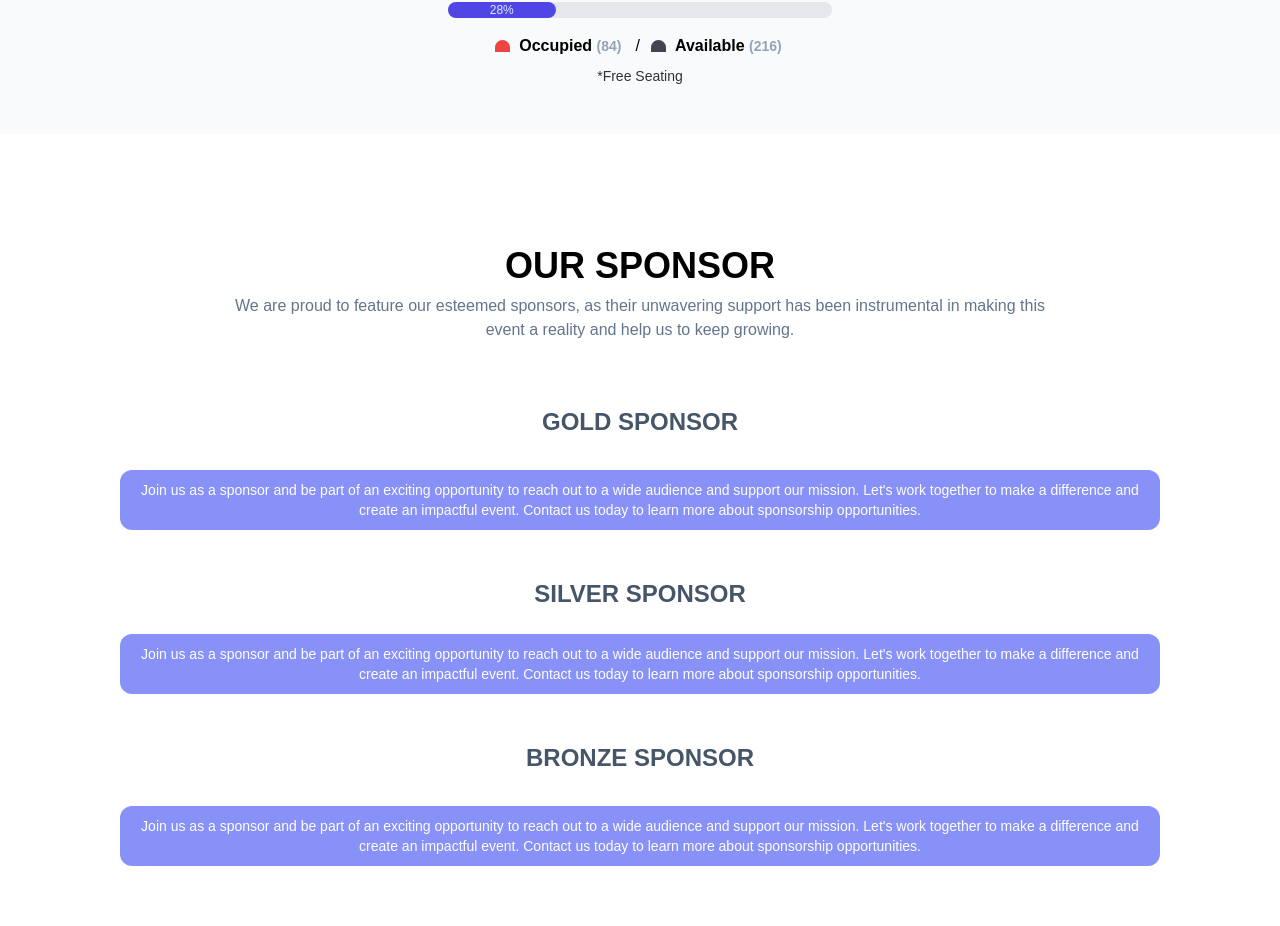
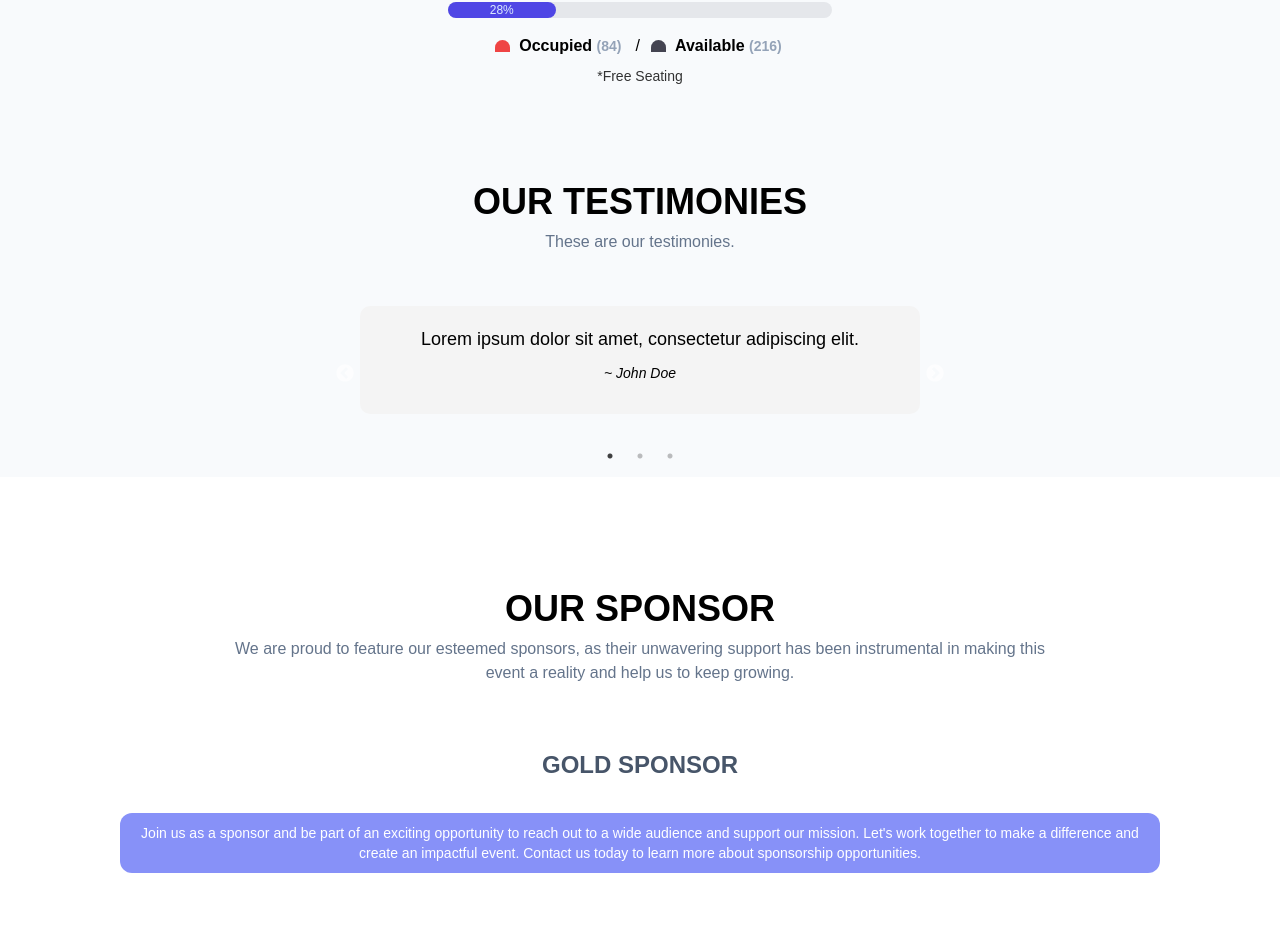
Before and after one commit to HamsterKaget/landing-comsnets, a React (Create React App) app: page / in a window 1280 px wide. Shown: the part 5292-6218 px from the top of the page. Built offline with nearby package versions, Linux system fonts and the light colour scheme.

Commit message:
add Testimoni

```diff
--- a/src/components/pages/Home.jsx
+++ b/src/components/pages/Home.jsx
@@ -15,7 +15,7 @@ import Topic from "./index/Topic";
 import SponsorLogo from "./index/SponsorLogo";
 import SeatingPreview from "./index/SeatingPreview";
 import Schedule from "./index/Schedule";
-
+import Testimoni from "./index/Testimoni";
 class Home extends React.Component {
   render() {
     return (
@@ -32,6 +32,7 @@ class Home extends React.Component {
           <EventDetail />
           <Package />
           <SeatingPreview />
+          <Testimoni />
           <SponsorLogo />
           {/* <Sponsor /> */}
           {/* <Activity /> */}
--- /dev/null
+++ b/src/components/pages/index/Testimoni.css
@@ -0,0 +1,31 @@
+.testimoni-container{
+  max-width: 600px;
+  margin: 0 auto;
+  padding: 20px; /* Padding untuk memberikan ruang di sekitar carousel */
+  background-color: #f4f4f4;
+  border-radius: 10px;
+  box-shadow: 0 2px 4px rgba(0, 0, 0, 0.1); /* Efek bayangan untuk container */
+}
+.testimoni-carousel {
+  max-width: 600px;
+  margin: 0 auto;
+  padding: 20px;
+}
+
+.testimonial-item {
+  text-align: center;
+  padding: 20px;
+  background-color: #f4f4f4;
+  border-radius: 10px;
+}
+
+.quote {
+  font-size: 18px;
+  margin-bottom: 10px;
+}
+
+.author {
+  font-style: italic;
+  font-size: 14px;
+  margin-bottom: 10px;
+}
--- /dev/null
+++ b/src/components/pages/index/Testimoni.jsx
@@ -0,0 +1,59 @@
+import React from "react";
+import "./Testimoni.css"; // Import your CSS file
+import Slider from "react-slick";
+import 'slick-carousel/slick/slick.css';
+import 'slick-carousel/slick/slick-theme.css';
+
+const testimonies = [
+    {
+      quote: "Lorem ipsum dolor sit amet, consectetur adipiscing elit.",
+      author: "~ John Doe",
+    },
+    {
+        quote: "Pellentesque habitant morbi tristique senectus et netus et malesuada fames ac turpis egestas.",
+        author: "~ Jane Smith",
+    },
+    {
+        quote: "You cannot find yourself by going into the past. You can find yourself by coming into the present.",
+        author: "~ Eckhart Tolle",
+    }
+];
+
+
+const Testimoni = () => {
+    const settings = {
+        dots: true,
+        infinite: true,
+        speed: 500,
+        slidesToShow: 1,
+        slidesToScroll: 1,
+      };
+    return (
+      <>
+      <section id="testimoni" className="bg-slate-50">
+      <div className="container mx-auto p-4">
+        <div className="my-8">
+          <div className="md:w-8/12 mx-auto text-center">
+            <h1 className="uppercase font-bold text-2xl md:text-4xl dark:text-white">Our Testimonies</h1>
+            <p className="text-slate-500 mt-2 mb-6">These are our testimonies.</p>
+          </div>
+        </div>
+        <div className="testimoni-containers">
+        <div className="testimoni-carousel">
+        <Slider {...settings}>
+        {testimonies.map((testimonial, index) => (
+          <div key={index} className="testimonial-item">
+            <div className="quote">{testimonial.quote}</div>
+            <div className="author">{testimonial.author}</div>
+          </div>
+        ))}
+    </Slider>
+    </div>
+    </div>
+    </div>
+      </section>
+      </>
+    );
+  };
+
+  export default Testimoni;
```
